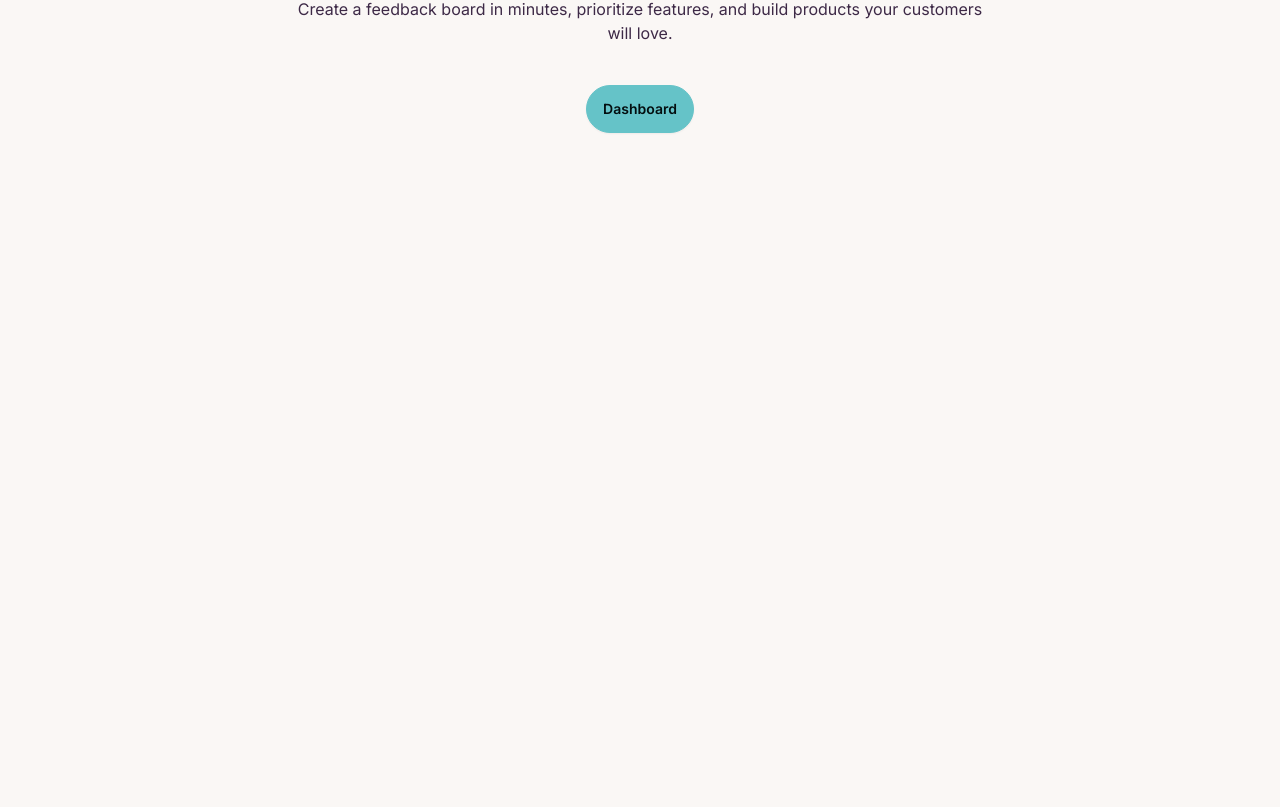
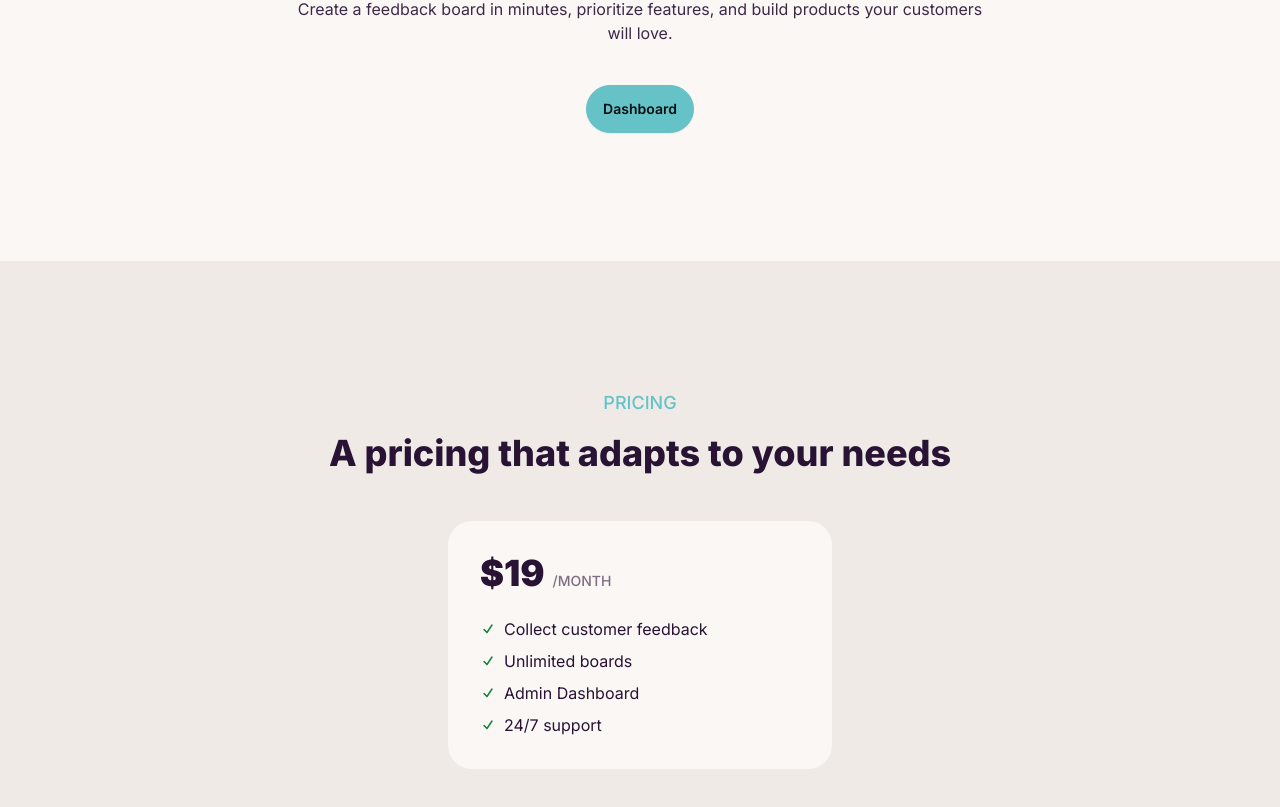
Before and after one commit to ratracegrad/codefast, a Next.js app: page / in a window 1280 px wide. Shown: the part 351-1158 px from the top of the page. Before the commit the page ends 800 px from the top, so only its background shows below. Built offline with nearby package versions, Linux system fonts and the light colour scheme.

Commit message:
completed tailwindcss section of training

```diff
--- a/app/page.js
+++ b/app/page.js
@@ -6,6 +6,7 @@
 
   return (
     <main>
+      {/* HEADER */}
       <section className=" flex w-full items-center justify-between max-w-5xl mx-auto px-8 py-2 rounded-full mt-10 border-2 border-zinc-700">
         <div>CodeFastSaaS</div>
         <div className="space-x-4 hidden md:block">
@@ -20,6 +21,8 @@
           <ButtonLogin />
         </div>
       </section>
+
+      {/* HERO */}
       <section id="hero" className="px-8 py-32 text-center max-w-3xl mx-auto">
         <h1 className="text-4xl lg:text-5xl font-extrabold mb-6">
           Collect customer feedback to build better products
@@ -30,6 +33,89 @@
         </div>
         <ButtonLogin isLoggedIn={isLoggedIn} />
       </section>
+
+      {/* PRICING */}
+      <section id="pricing" className="bg-base-200">
+        <div className="py-32 px-8 max-w-3xl mx-auto">
+          <p className="text-lg uppercase font-medium text-center text-primary mb-4">
+            Pricing
+          </p>
+          <h2 className="text-3xl lg:text-4xl font-extrabold mb-12 text-center">
+            A pricing that adapts to your needs
+          </h2>
+          <div className="p-8 bg-base-100 max-w-96 rounded-3xl mx-auto space-y-6">
+            <div className="flex gap-2 items-baseline">
+              <div className="text-4xl font-black">$19</div>
+              <div className="uppercase text-sm font-medium opacity-60">
+                /month
+              </div>
+            </div>
+
+            <ul className="space-y-2">
+              <li className="flex gap-2 items-center">
+                <svg
+                  xmlns="http://www.w3.org/2000/svg"
+                  viewBox="0 0 16 16"
+                  fill="currentColor"
+                  className="size-4 text-green-700"
+                >
+                  <path
+                    fillRule="evenodd"
+                    d="M12.416 3.376a.75.75 0 0 1 .208 1.04l-5 7.5a.75.75 0 0 1-1.154.114l-3-3a.75.75 0 0 1 1.06-1.06l2.353 2.353 4.493-6.74a.75.75 0 0 1 1.04-.207Z"
+                    clipRule="evenodd"
+                  />
+                </svg>
+                Collect customer feedback
+              </li>
+              <li className="flex gap-2 items-center">
+                <svg
+                  xmlns="http://www.w3.org/2000/svg"
+                  viewBox="0 0 16 16"
+                  fill="currentColor"
+                  className="size-4 text-green-700"
+                >
+                  <path
+                    fillRule="evenodd"
+                    d="M12.416 3.376a.75.75 0 0 1 .208 1.04l-5 7.5a.75.75 0 0 1-1.154.114l-3-3a.75.75 0 0 1 1.06-1.06l2.353 2.353 4.493-6.74a.75.75 0 0 1 1.04-.207Z"
+                    clipRule="evenodd"
+                  />
+                </svg>
+                Unlimited boards
+              </li>
+              <li className="flex gap-2 items-center">
+                <svg
+                  xmlns="http://www.w3.org/2000/svg"
+                  viewBox="0 0 16 16"
+                  fill="currentColor"
+                  className="size-4 text-green-700"
+                >
+                  <path
+                    fillRule="evenodd"
+                    d="M12.416 3.376a.75.75 0 0 1 .208 1.04l-5 7.5a.75.75 0 0 1-1.154.114l-3-3a.75.75 0 0 1 1.06-1.06l2.353 2.353 4.493-6.74a.75.75 0 0 1 1.04-.207Z"
+                    clipRule="evenodd"
+                  />
+                </svg>
+                Admin Dashboard
+              </li>
+              <li className="flex gap-2 items-center">
+                <svg
+                  xmlns="http://www.w3.org/2000/svg"
+                  viewBox="0 0 16 16"
+                  fill="currentColor"
+                  className="size-4 text-green-700"
+                >
+                  <path
+                    fillRule="evenodd"
+                    d="M12.416 3.376a.75.75 0 0 1 .208 1.04l-5 7.5a.75.75 0 0 1-1.154.114l-3-3a.75.75 0 0 1 1.06-1.06l2.353 2.353 4.493-6.74a.75.75 0 0 1 1.04-.207Z"
+                    clipRule="evenodd"
+                  />
+                </svg>
+                24/7 support
+              </li>
+            </ul>
+          </div>
+        </div>
+      </section>
     </main>
   );
 }
--- a/package.json
+++ b/package.json
@@ -9,6 +9,7 @@
     "lint": "next lint"
   },
   "dependencies": {
+    "@heroicons/react": "^2.2.0",
     "next": "14.2.0",
     "react": "^18",
     "react-dom": "^18"
```
Also changed, not shown: 1 other file (tests, documents, lock files or other folders).
